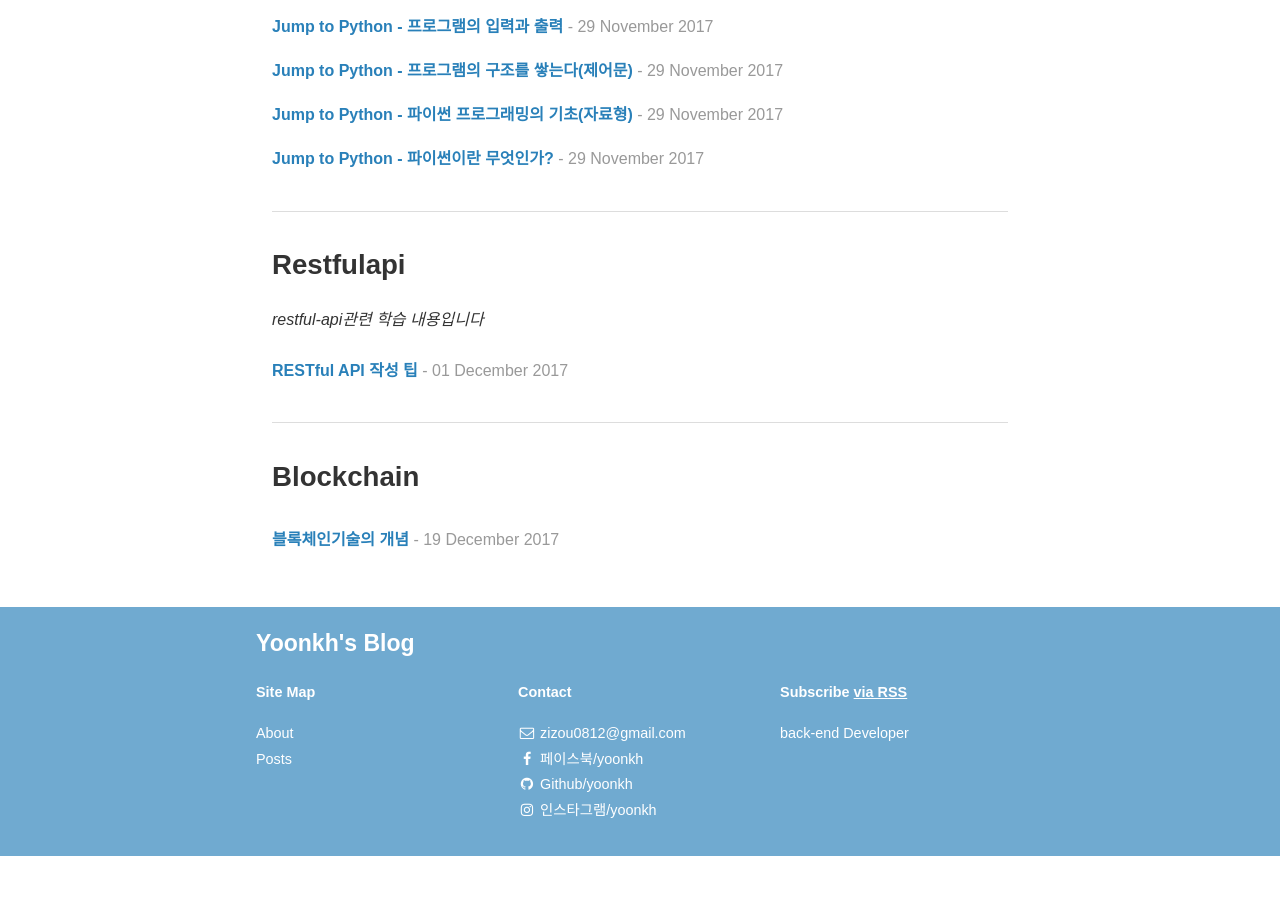
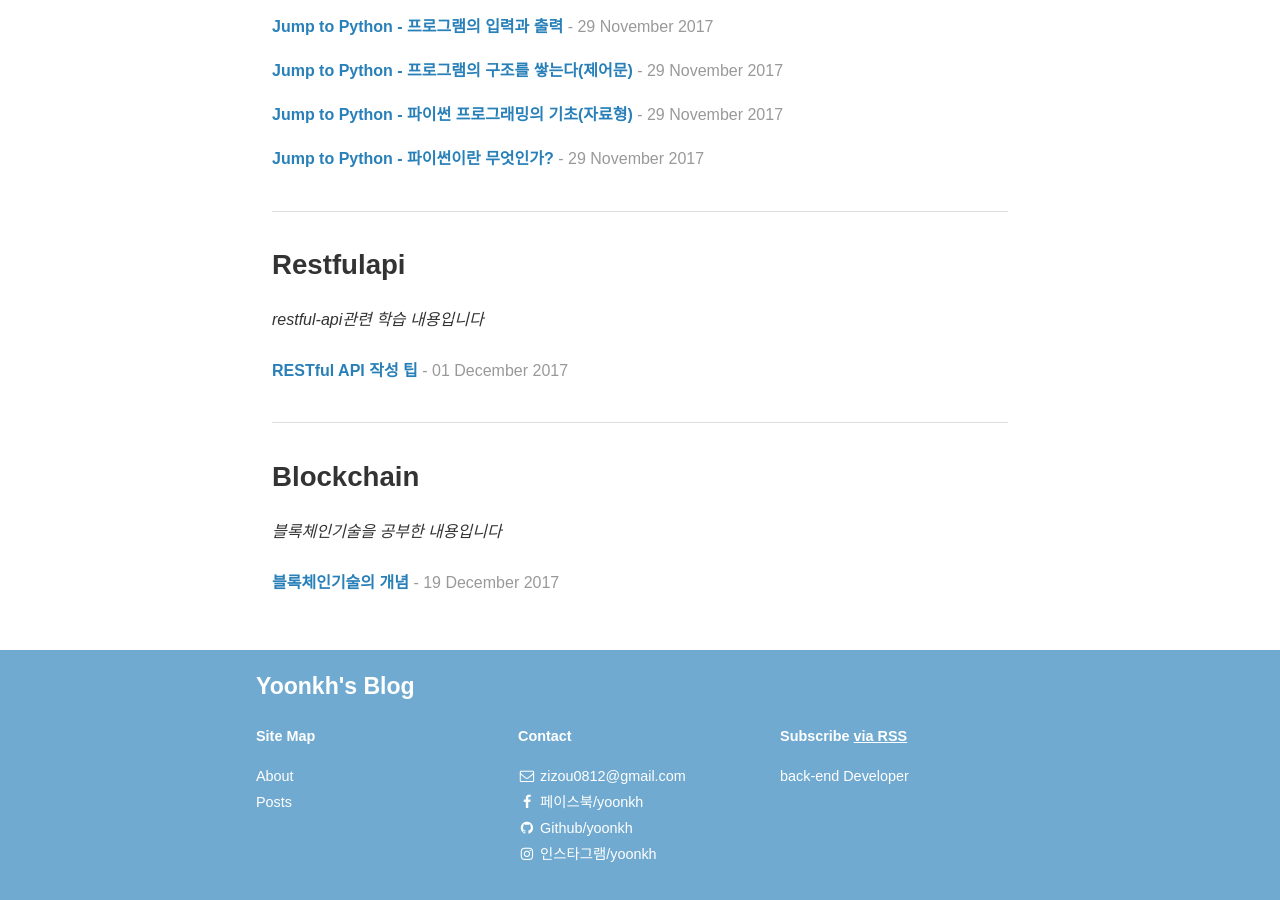
Before and after one commit to yoonkh/yoonkh.github.io, a Jekyll site: the page built from posts.html, in a window 1280 px wide and 900 px high, scrolled down 1726 px. Built offline with Jekyll 4.4.1, drawn with Linux system fonts in a browser that asks for light colours; nearby versions of some CDN libraries; before the commit the page ends 2582 px from its top, so only the background shows below that.

Commit message:
Update _config.yml

```diff
--- a/_config.yml
+++ b/_config.yml
@@ -68,6 +68,9 @@ descriptions:
 
   - cat: Algorithm
     desc: "알고리즘을 공부한 내용입니다"
+
+  - cat: Blockchain
+    desc: "블록체인기술을 공부한 내용입니다"
 
 # Social icons and sharing options
 #
```
